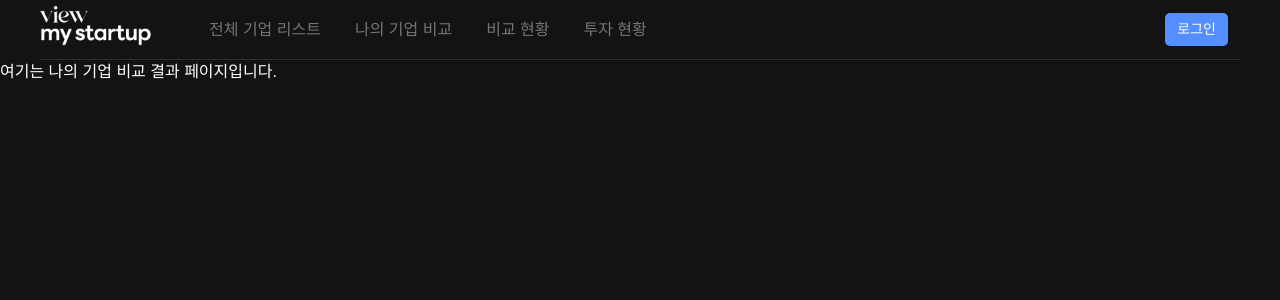
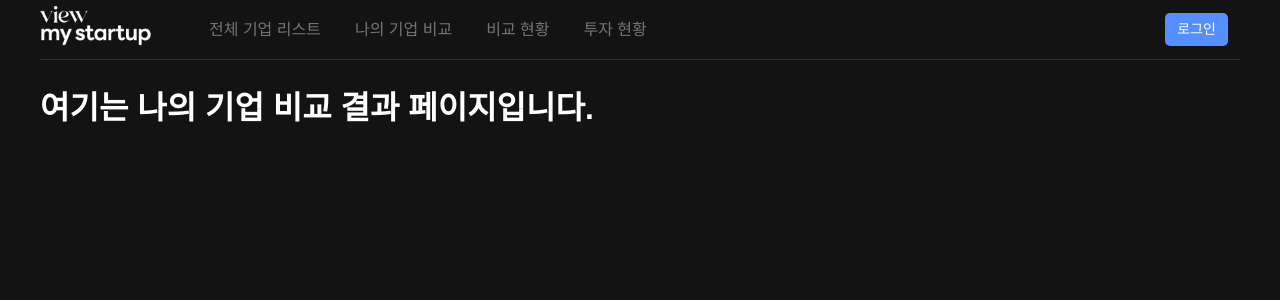
Before and after one commit to kipid/View-My-Startup-Codeit, a React (Create React App) app: page /user/1/my-comparison/result in a window 1280 px wide. Shown: the top 300 px of the page. Built offline with nearby package versions, Linux system fonts and the light colour scheme; a web font is replaced by a local one.

Commit message:
Update ComparisonResultPage.jsx

```diff
--- a/src/pages/ComparisonResultPage.jsx
+++ b/src/pages/ComparisonResultPage.jsx
@@ -1,5 +1,5 @@
 function ComparisonResultPage() {
-  return "여기는 나의 기업 비교 결과 페이지입니다.";
+	return <h1>여기는 나의 기업 비교 결과 페이지입니다.</h1>;
 }
 
 export default ComparisonResultPage;
```
